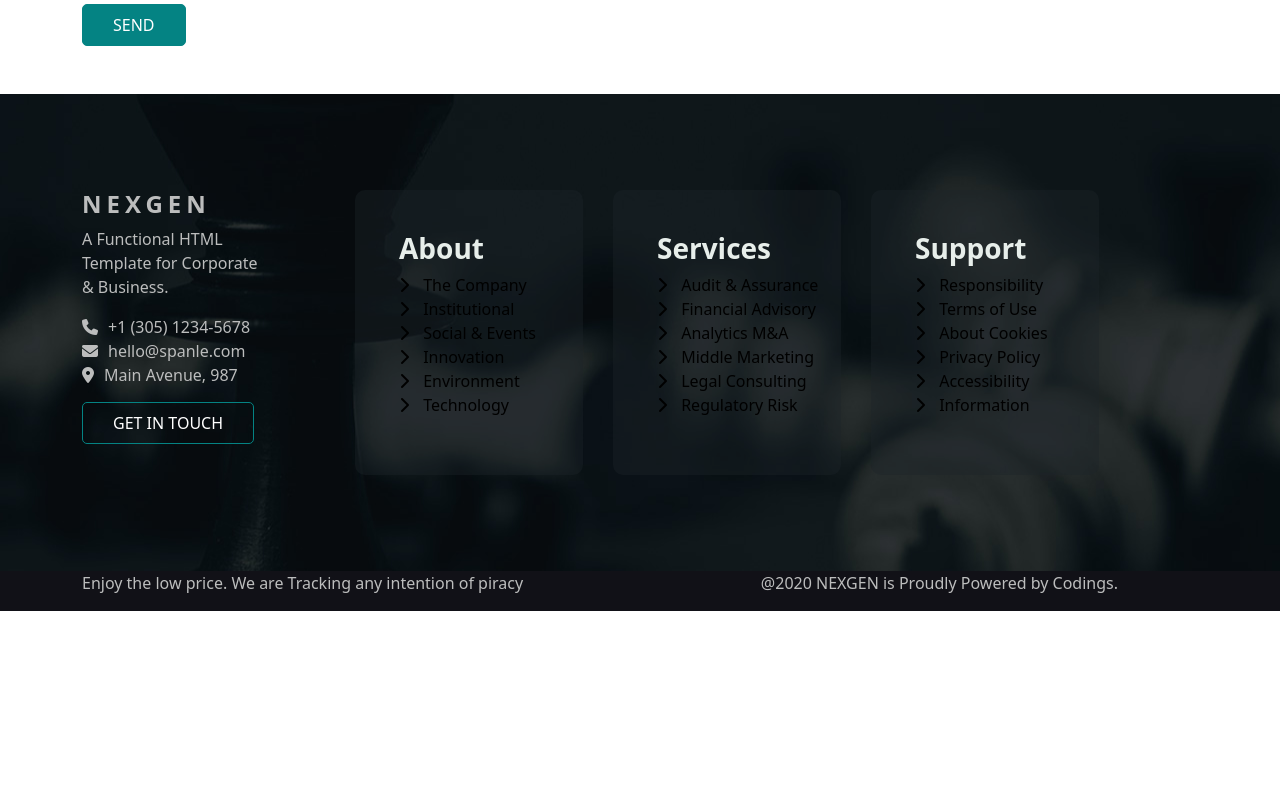
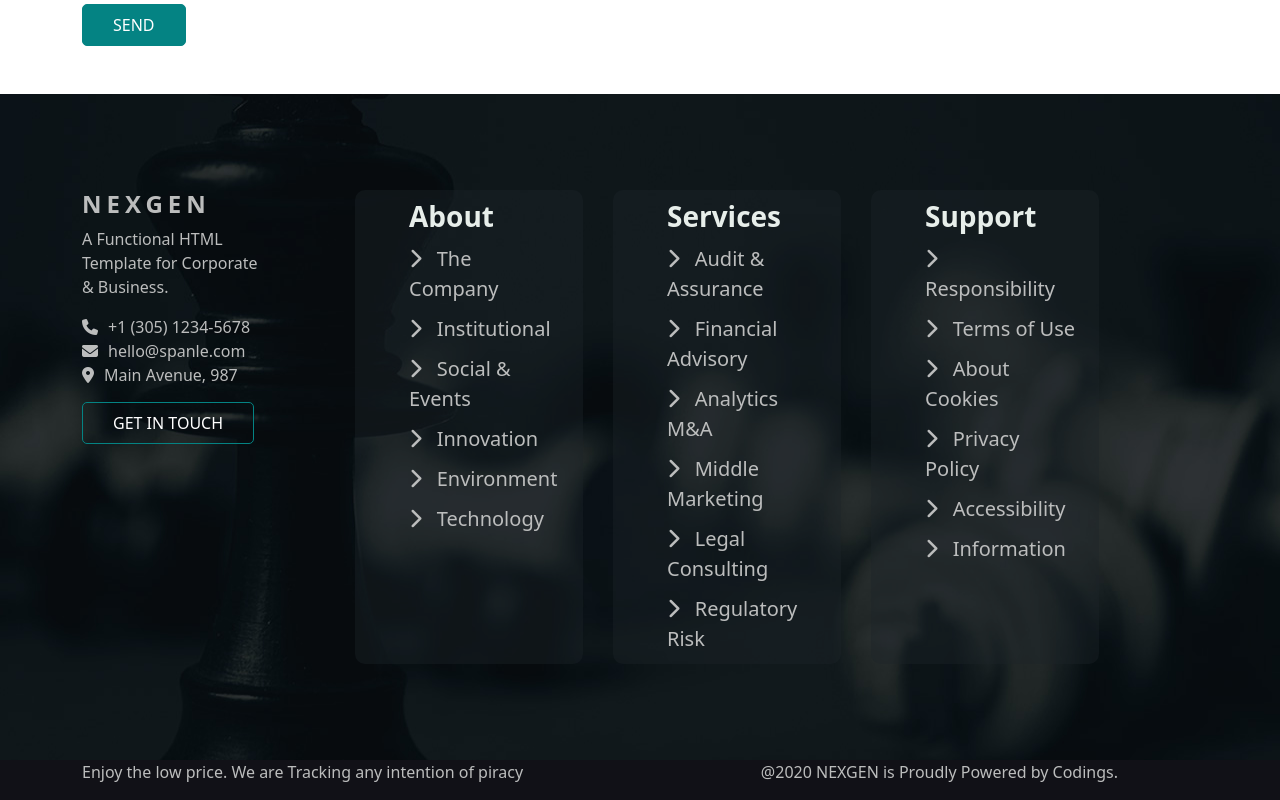
Before and after one commit to Marco-Gagliano/proj-html-vuejs, a Vue app: page / in a window 1280 px wide. Shown: the part 5366-6166 px from the top of the page. Before the commit the page ends 5977 px from the top, so only its background shows below. Built offline with nearby package versions, Linux system fonts and the light colour scheme.

Commit message:
creazione-ciclo-footer

```diff
--- a/src/components/FooterComponent.vue
+++ b/src/components/FooterComponent.vue
@@ -6,10 +6,8 @@
         <div class="row">
 
           <div class="col-3 info">
+            <h4>nexgen</h4>
             <ul>
-              <li>
-                <h4>nexgen</h4>
-              </li>
 
               <li>
                 <p>A Functional HTML Template for Corporate & Business.</p>
@@ -40,77 +38,16 @@
           <div class="col-3 contact">
 
             <ul>
-              <li><h3>About</h3></li>
+              <li>
+                <h3>About</h3>
+              </li>
+            </ul>
 
+            <ul v-for="(contact, index) in aboutContacts" :key="`aboutContacts${index}`">
               <li>
-                <a href="#"><i class="fa-solid fa-chevron-right"></i>
-
-                The Company</a>
+                <a :href="contact.href"><i :class="contact.icon"></i>
+                {{contact.name}}</a>
               </li>
-
-              <li>
-                <a href="#"><i class="fa-solid fa-chevron-right"></i>
-                Institutional</a>
-              </li>
-
-              <li>
-                <a href="#"><i class="fa-solid fa-chevron-right"></i>
-                Social & Events</a>
-              </li>
-
-              <li>
-                <a href="#"><i class="fa-solid fa-chevron-right"></i>
-                Innovation</a>
-              </li>
-
-              <li>
-                <a href="#"><i class="fa-solid fa-chevron-right"></i>
-                Environment</a>
-              </li>
-
-              <li>
-                <a href="#"><i class="fa-solid fa-chevron-right"></i>
-                Technology</a>
-              </li>
-
-            </ul>
-          </div>
-
-          <div class="col-3 contact">
-
-            <ul>
-              <li><h3>Services</h3></li>
-
-              <li>
-                <a href="#"><i class="fa-solid fa-chevron-right"></i>
-                Audit & Assurance</a>
-              </li>
-
-              <li>
-                <a href="#"><i class="fa-solid fa-chevron-right"></i>
-                Financial Advisory</a>
-              </li>
-
-              <li>
-                <a href="#"><i class="fa-solid fa-chevron-right"></i>
-                Analytics M&A</a>
-              </li>
-
-              <li>
-                <a href="#"><i class="fa-solid fa-chevron-right"></i>
-                Middle Marketing</a>
-              </li>
-
-              <li>
-                <a href="#"><i class="fa-solid fa-chevron-right"></i>
-                Legal Consulting</a>
-              </li>
-
-              <li>
-                <a href="#"><i class="fa-solid fa-chevron-right"></i>
-                Regulatory Risk</a>
-              </li>
-
             </ul>
 
           </div>
@@ -118,39 +55,35 @@
           <div class="col-3 contact">
 
             <ul>
-              <li><h3>Support</h3></li>
+              <li>
+                <h3>Services</h3>
+              </li>
+            </ul>
 
+            <ul v-for="(contact, index) in servicesContacts" :key="`servicesContacts${index}`">
               <li>
-                <a href="#"><i class="fa-solid fa-chevron-right"></i>
-                Responsibility</a>
+                <a :href="contact.href"><i :class="contact.icon"></i>
+                {{contact.name}}</a>
               </li>
+            </ul>
 
+          </div>
+
+          <div class="col-3 contact">
+
+            <ul>
               <li>
-                <a href="#"><i class="fa-solid fa-chevron-right"></i>
-                Terms of Use</a>
+                <h3>Support</h3>
               </li>
+            </ul>
 
+            <ul v-for="(contact, index) in supportContacts" :key="`supportContacts${index}`">
               <li>
-                <a href="#"><i class="fa-solid fa-chevron-right"></i>
-                About Cookies</a>
+                <a :href="contact.href"><i :class="contact.icon"></i>
+                {{contact.name}}</a>
               </li>
+            </ul>
 
-              <li>
-                <a href="#"><i class="fa-solid fa-chevron-right"></i>
-                Privacy Policy</a>
-              </li>
-
-              <li>
-                <a href="#"><i class="fa-solid fa-chevron-right"></i>
-                Accessibility</a>
-              </li>
-
-              <li>
-                <a href="#"><i class="fa-solid fa-chevron-right"></i>
-                Information</a>
-              </li>
-
-            </ul>
           </div>
 
         </div>
@@ -184,7 +117,125 @@
 <script>
 
 export default {
-  name: 'FooterComponent'
+  name: 'FooterComponent',
+
+  data() {
+    return {
+      aboutContacts: [
+        {
+          name: 'The Company',
+          href: '#',
+          icon: 'fa-solid fa-chevron-right',
+        },
+
+        {
+          name: 'Institutional',
+          href: '#',
+          icon: 'fa-solid fa-chevron-right',
+        },
+
+        {
+          name: 'Social & Events',
+          href: '#',
+          icon: 'fa-solid fa-chevron-right',
+        },
+
+        {
+          name: 'Innovation',
+          href: '#',
+          icon: 'fa-solid fa-chevron-right',
+        },
+
+        {
+          name: 'Environment',
+          href: '#',
+          icon: 'fa-solid fa-chevron-right',
+        },
+
+        {
+          name: 'Technology',
+          href: '#',
+          icon: 'fa-solid fa-chevron-right',
+        },
+      ],
+
+      servicesContacts: [
+        {
+          name: 'Audit & Assurance',
+          href: '#',
+          icon: 'fa-solid fa-chevron-right',
+        },
+
+        {
+          name: 'Financial Advisory',
+          href: '#',
+          icon: 'fa-solid fa-chevron-right',
+        },
+
+        {
+          name: 'Analytics M&A',
+          href: '#',
+          icon: 'fa-solid fa-chevron-right',
+        },
+
+        {
+          name: 'Middle Marketing',
+          href: '#',
+          icon: 'fa-solid fa-chevron-right',
+        },
+
+        {
+          name: 'Legal Consulting',
+          href: '#',
+          icon: 'fa-solid fa-chevron-right',
+        },
+
+        {
+          name: 'Regulatory Risk',
+          href: '#',
+          icon: 'fa-solid fa-chevron-right',
+        },
+      ],
+
+      supportContacts: [
+        {
+          name: 'Responsibility',
+          href: '#',
+          icon: 'fa-solid fa-chevron-right',
+        },
+
+        {
+          name: 'Terms of Use',
+          href: '#',
+          icon: 'fa-solid fa-chevron-right',
+        },
+
+        {
+          name: 'About Cookies',
+          href: '#',
+          icon: 'fa-solid fa-chevron-right',
+        },
+
+        {
+          name: 'Privacy Policy',
+          href: '#',
+          icon: 'fa-solid fa-chevron-right',
+        },
+
+        {
+          name: 'Accessibility',
+          href: '#',
+          icon: 'fa-solid fa-chevron-right',
+        },
+
+        {
+          name: 'Information',
+          href: '#',
+          icon: 'fa-solid fa-chevron-right',
+        },
+      ]
+    }
+  },
 
 }
 </script>
@@ -200,6 +251,10 @@ export default {
     background-image: url(../assets/images/bg-7.jpg);
     background-position: center;
     color: #BCBDBD;
+
+    ul {
+      margin-bottom: 0px;
+    }
   }
 
   .info {
@@ -241,12 +296,19 @@ export default {
   }
 
   .contact {
-    display: flex;
-    align-items: center;
     background-color: rgba($color: #1D2528, $alpha: 0.4);
     border-radius: 10px;
     margin-right: 30px;
     width: calc(100% / 5);
+
+    ul {
+      margin: 10px;
+      font-size: 20px;
+
+      a {
+        color: #BCBDBD;
+      }
+    }
   }
 
 
```
Also changed, not shown: 1 other file (tests, documents, lock files or other folders).
